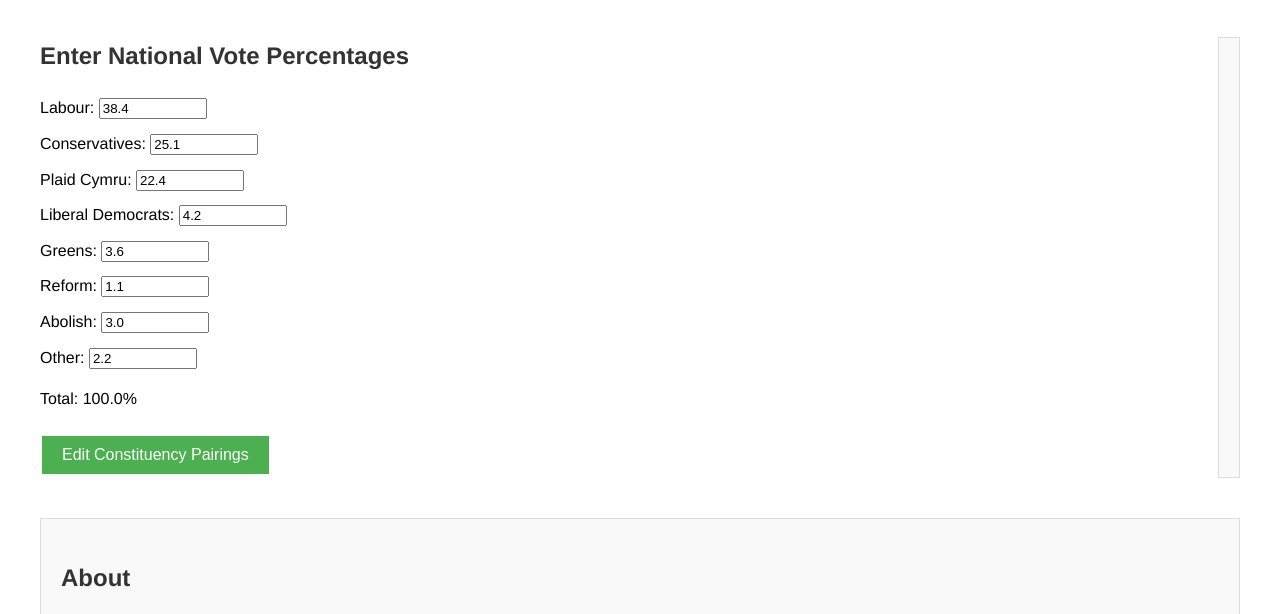
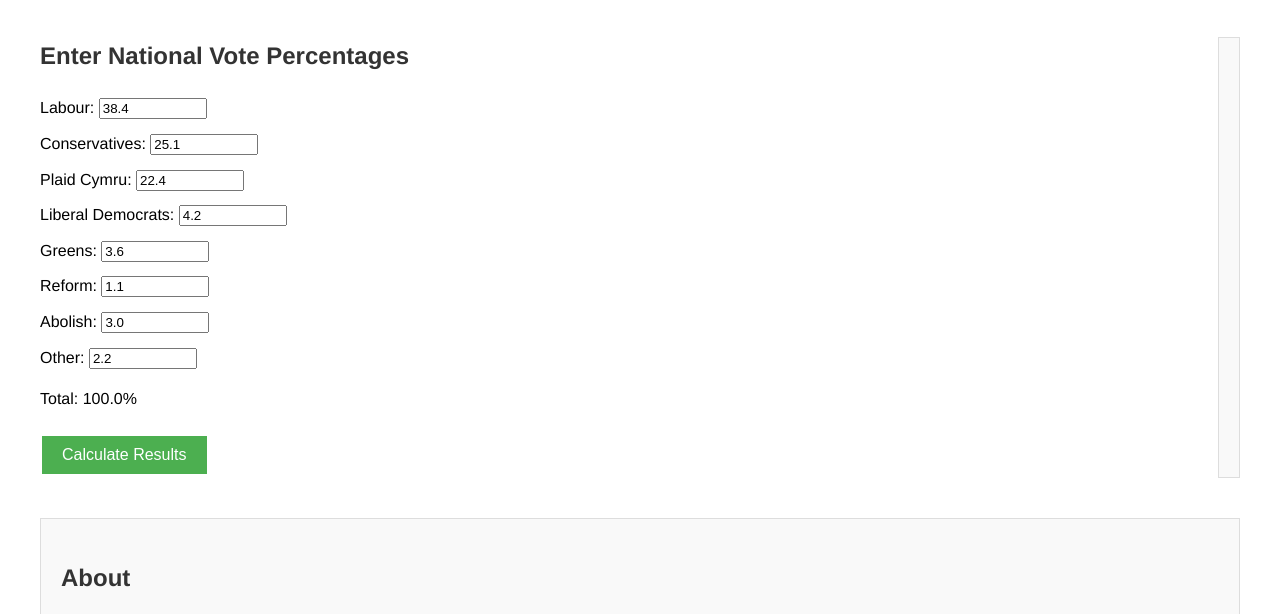
Before and after one commit to jaclarner/senedd_simulator, a plain HTML site: page index.html in a window 1280 px wide. Shown: the part 147-761 px from the top of the page. Drawn offline with Linux system fonts and the light colour scheme.

Commit message:
Update index.html

```diff
--- a/index.html
+++ b/index.html
@@ -33,7 +33,7 @@
                 </div>
                 <p id="totalPercentage">Total: 0%</p>
             </form>
-            <button id="openPairingModal">Edit Constituency Pairings</button>
+            <button id="openPairingModal">Calculate Results</button>
         </div>
         <div id="results">
         </div>
```
